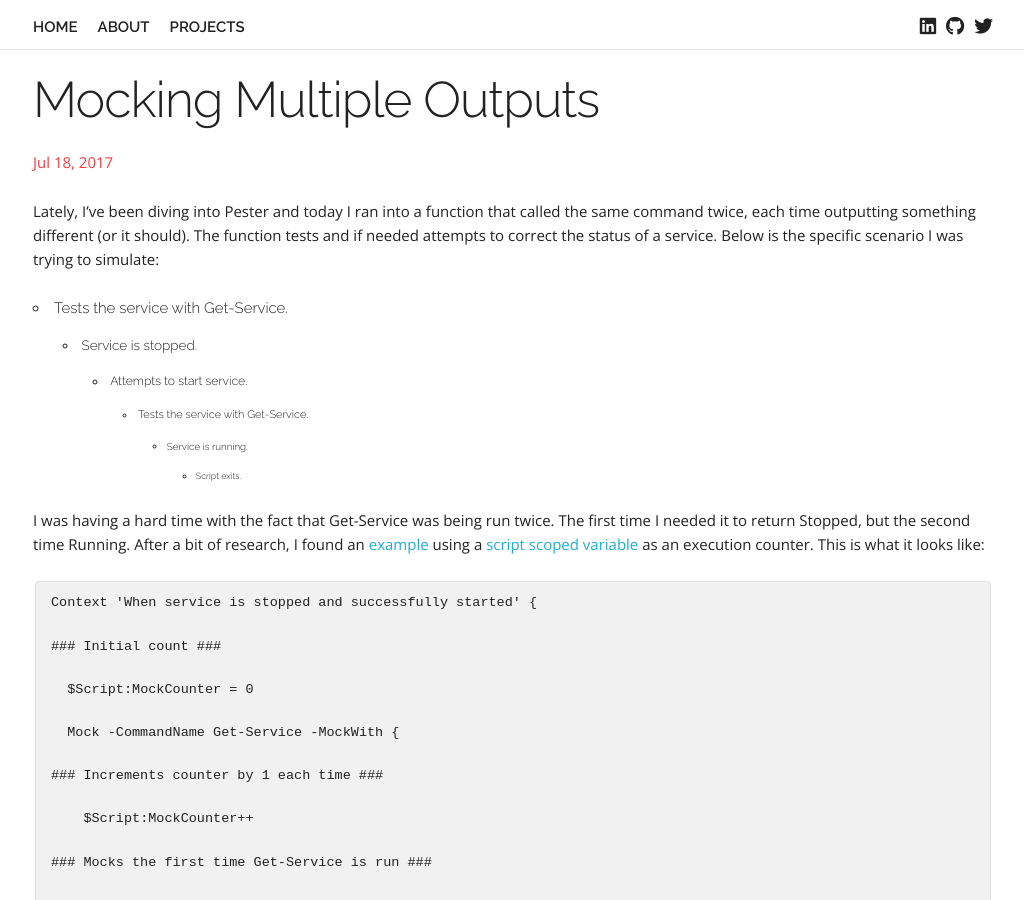
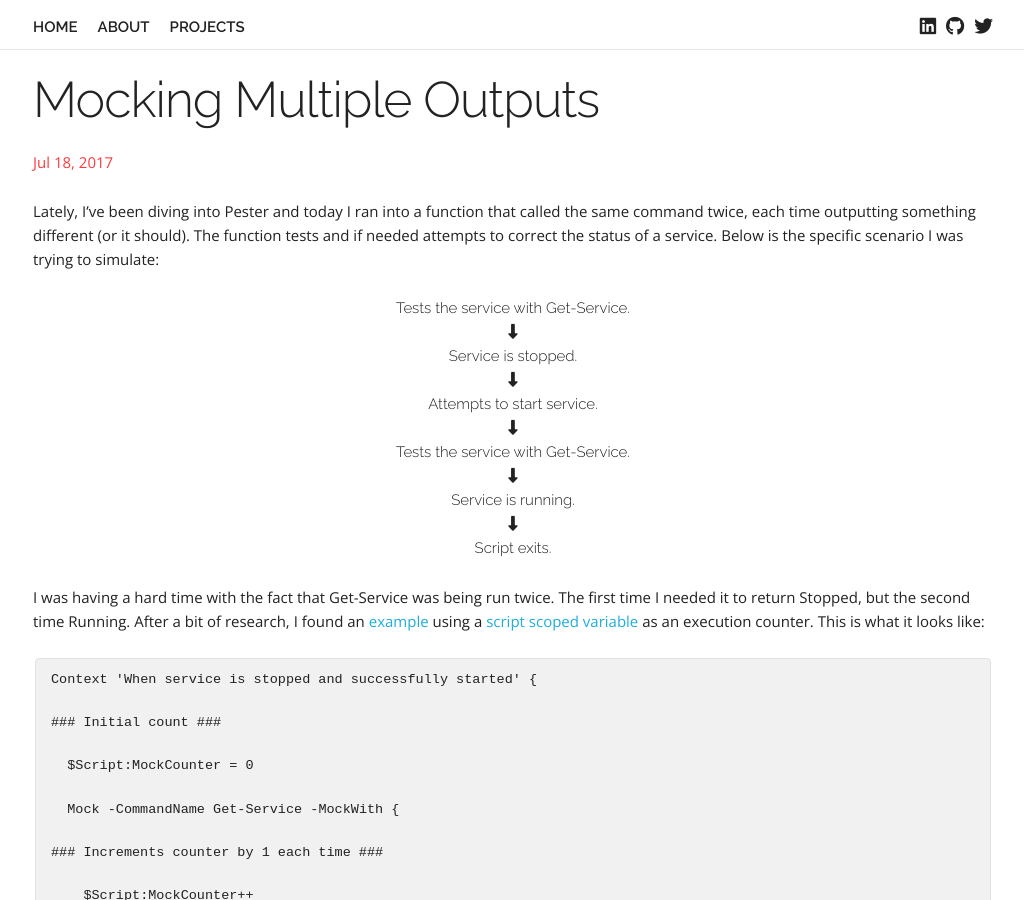
Before and after one commit to clintcolding/clintcolding.github.io, a Jekyll site: the page built from _posts/2017-07-18-mocking-multiple-outputs.md, in a window 1280 px wide and 900 px high. Shown: the whole window, without its empty margins (127-1151 px from the left). Built offline with Jekyll 4.4.1, drawn with Linux system fonts in a browser that asks for light colours; nearby versions of some CDN libraries.

Commit message:
Added font awesome icons

```diff
--- a/_posts/2017-07-18-mocking-multiple-outputs.md
+++ b/_posts/2017-07-18-mocking-multiple-outputs.md
@@ -12,12 +12,21 @@ image: /images/thumbnails/posh.png
 
 Lately, I've been diving into Pester and today I ran into a function that called the same command twice, each time outputting something different (or it should). The function tests and if needed attempts to correct the status of a service. Below is the specific scenario I was trying to simulate:
 
-- Tests the service with Get-Service.
-  - Service is stopped.
-    - Attempts to start service.
-      - Tests the service with Get-Service.
-        - Service is running.
-          - Script exits.
+<center>
+  <p>
+    <div class="row">Tests the service with Get-Service.</div>
+    <div class="row"><i class="fa fa-long-arrow-down" aria-hidden="true"></i></div>
+    <div class="row">Service is stopped.</div>
+    <div class="row"><i class="fa fa-long-arrow-down" aria-hidden="true"></i></div>
+    <div class="row">Attempts to start service.</div>
+    <div class="row"><i class="fa fa-long-arrow-down" aria-hidden="true"></i></div>
+    <div class="row">Tests the service with Get-Service.</div>
+    <div class="row"><i class="fa fa-long-arrow-down" aria-hidden="true"></i></div>
+    <div class="row">Service is running.</div>
+    <div class="row"><i class="fa fa-long-arrow-down" aria-hidden="true"></i></div>
+    <div class="row">Script exits.</div>
+  </p>
+</center>
 
 I was having a hard time with the fact that Get-Service was being run twice. The first time I needed it to return Stopped, but the second time Running. After a bit of research, I found an [example](https://groups.google.com/forum/#!topic/pester/HH0ANH1OiKY) using a [script scoped variable](https://msdn.microsoft.com/en-us/powershell/reference/5.1/microsoft.powershell.core/about/about_scopes) as an execution counter. This is what it looks like:
 
```
